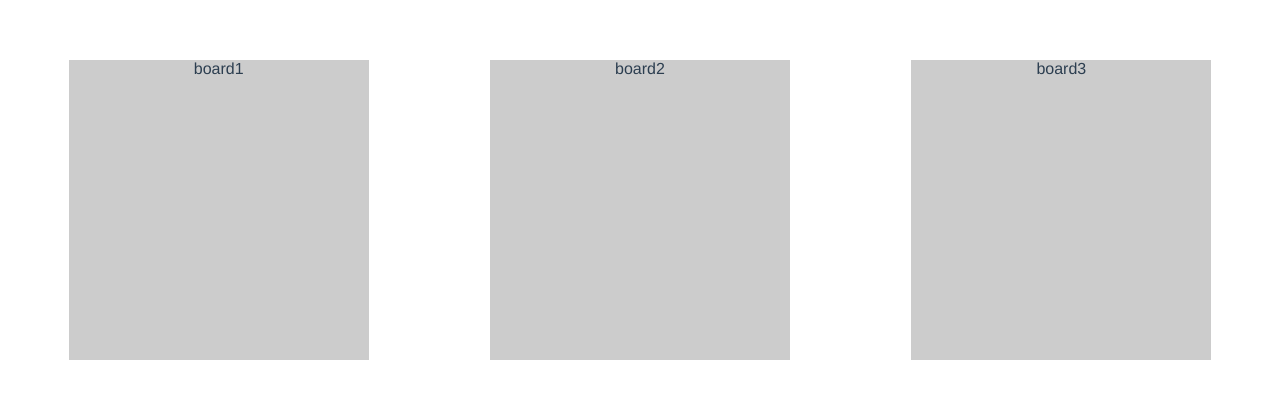
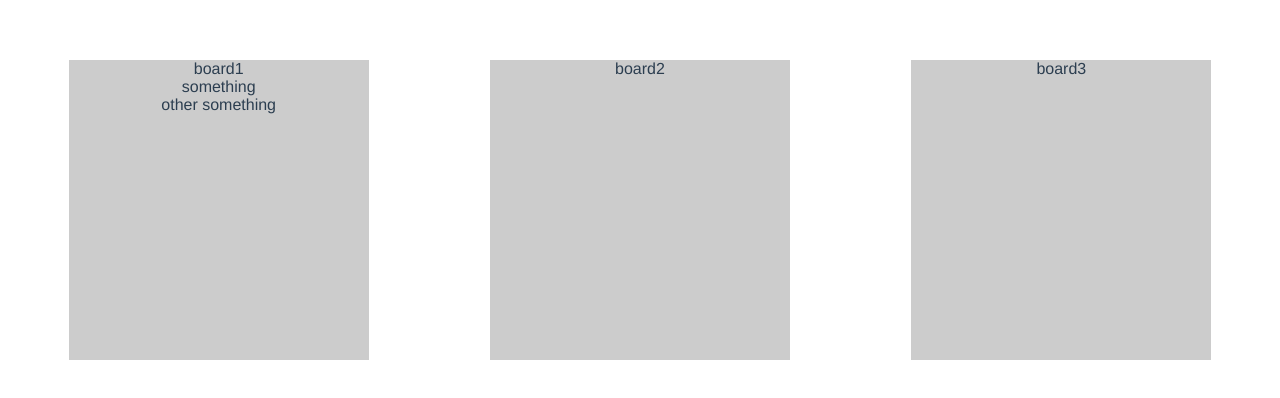
Before and after one commit to haquezameer/vue-kanban, a Vue app: page / in a window 1280 px wide. Shown: the top 398 px of the page. Built offline with nearby package versions, Linux system fonts and the light colour scheme.

Commit message:
Add dragstart method

```diff
--- a/src/components/Kanban.vue
+++ b/src/components/Kanban.vue
@@ -1,9 +1,12 @@
 <template>
 <div class="kanban-container">
-  <div class="kanban-board" v-for="board in boards" :key="board.name">
+  <div class="kanban-board" v-for="board in boards" :key="board.name" v-on:drop="drophandler">
     {{board.name}}
+    <div v-for="(item,index) in board.items" draggable="true" v-on:dragstart="dragstart" :key="index">
+      {{item}}
+    </div>
+    </div>
   </div>
-</div>
 </template>
 
 <script>
@@ -14,8 +17,16 @@ export default {
   },
   data: function() {
     return {
-      boards: [{ name: "board1" }, { name: "board2" }, { name: "board3" }]
+      boards: [{ name: "board1", items: ["something","other something"] }, { name: "board2", items: [] }, { name: "board3", items: [] }]
     };
+  },
+  methods: {
+    dragstart: function(event) {
+      console.log("dragstart");
+    },
+    drophandler: function(event) {
+      console.log("drophandler");
+    }
   }
 };
 </script>
```
